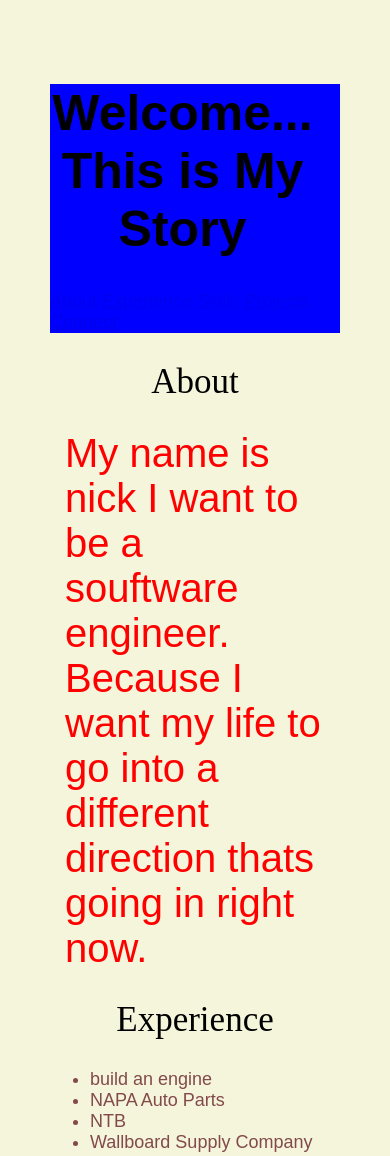
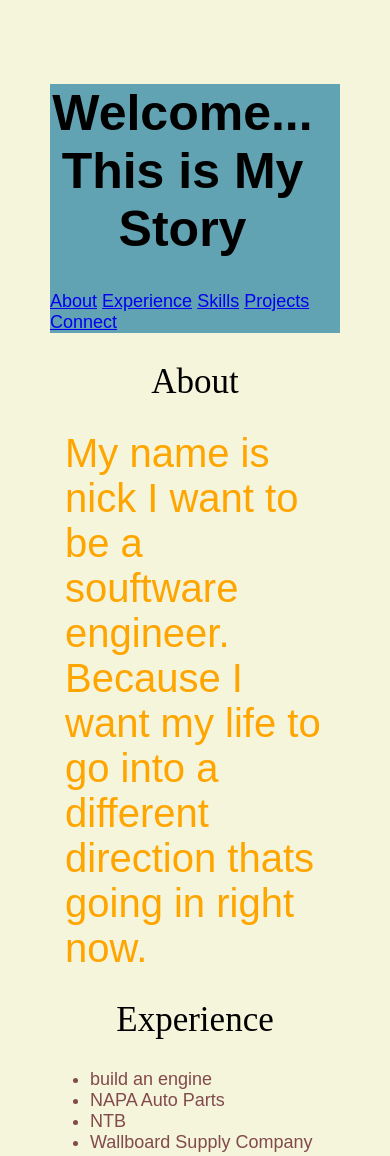
Before and after one commit to Nam311992/Nicholas-Mason-ol, a plain HTML site: page index.html in a window 390 px wide. Shown: the top 1156 px of the page. Drawn offline with Linux system fonts and the light colour scheme.

Commit message:
responsiveness added

```diff
--- a/CSS/index.css
+++ b/CSS/index.css
@@ -33,16 +33,28 @@ flex-direction: row;
   flex-direction: row;
 }
 
-
-@media (max-width: 600px) {
+/*tablet*/
+@media (max-width: 900px) {
   p {
     margin: 15px;
     font-size: 40px;
-    color: red
+    color: rgb(235, 12, 12)
   }
 
   header{
     padding-right: 25px;
-    background-color: blue;
+    background-color: rgba(244, 148, 4, 0.406);
   }
 }
+/*phone*/
+@media (max-width: 500px) {
+  p {
+    margin: 15px;
+    font-size: 40px;
+    color: orange;
+  }
+  header{
+    padding-right: 25px;
+    background-color: rgba(53, 138, 167, 0.759);
+  }
+}
```
